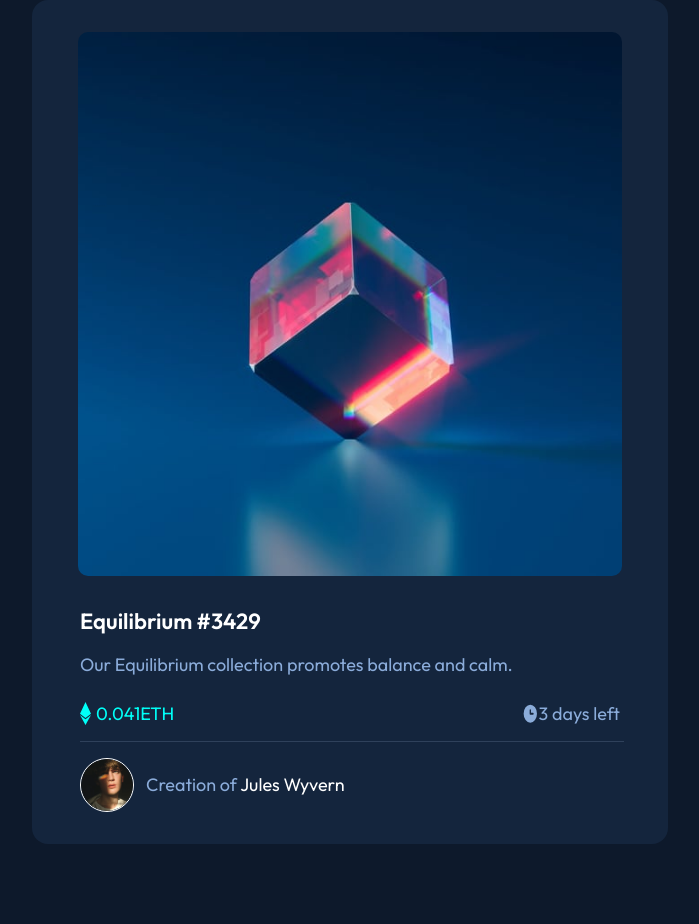
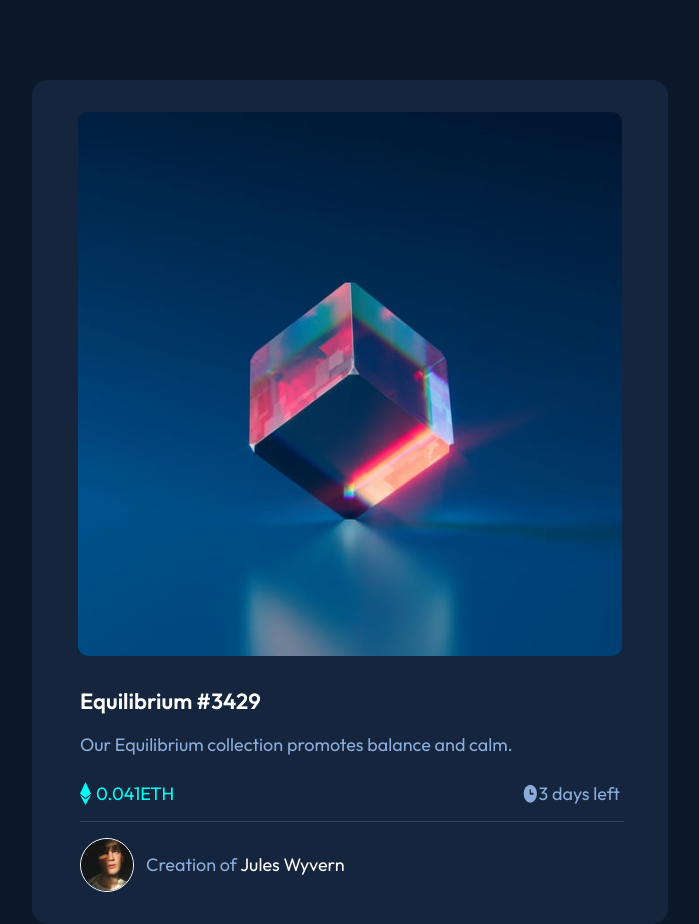
Before and after one commit to L0rdix/NFT-Card, a plain HTML site: page index.html in a window 1280 px wide. Shown: the whole page, without its empty margins (290-989 px from the left). Before the commit the page ends 844 px from the top, so only its background shows below. Drawn offline with Linux system fonts and the light colour scheme; files whose address does not match are found by name.

Commit message:
Update styles.css

```diff
--- a/CSS/styles.css
+++ b/CSS/styles.css
@@ -229,8 +229,4 @@ a:hover,h1:hover{
         max-width: 90%;
     }
 
-
-    .sec_container{
-        margin-top: 0;
-    }
 }
```
